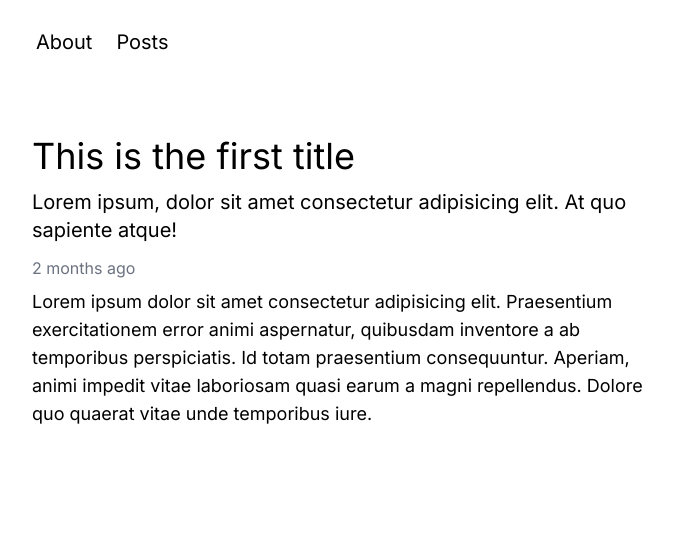
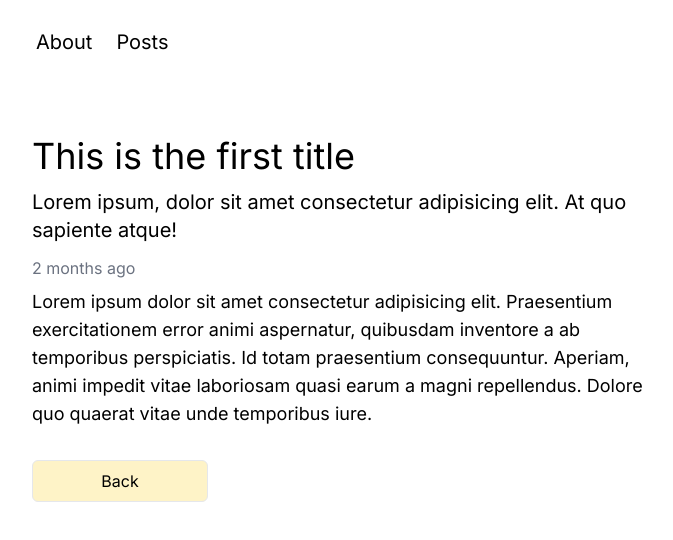
Before and after one commit to stefanpython/blog-nextjs, a Next.js app: page /posts/1 in a window 1280 px wide. Shown: the top 540 px of the page, without its empty margins (288-961 px from the left). Built offline with nearby package versions, Linux system fonts and the light colour scheme.

Commit message:
Add back button to posts

```diff
--- a/app/posts/[id]/page.tsx
+++ b/app/posts/[id]/page.tsx
@@ -1,4 +1,5 @@
 import { posts } from "@/app/lib/placeholder-data";
+import Link from "next/link";
 
 export default function Page({ params }: { params: { id: string } }) {
   const id = parseInt(params.id); // Convert id to number
@@ -24,6 +25,13 @@ export default function Page({ params }: { params: { id: string } }) {
       <p className="text-xl pb-3">{filteredPost.description}</p>
       <span className="text-gray-500">{filteredPost.date}</span>
       <p className="py-2 text-lg">{filteredPost.content}</p>
+
+      <br />
+      <Link href={"/posts"}>
+        <button className="btn border rounded-md p-2 w-44 bg-amber-100 hover:bg-amber-200">
+          Back
+        </button>
+      </Link>
     </div>
   );
 }
```
